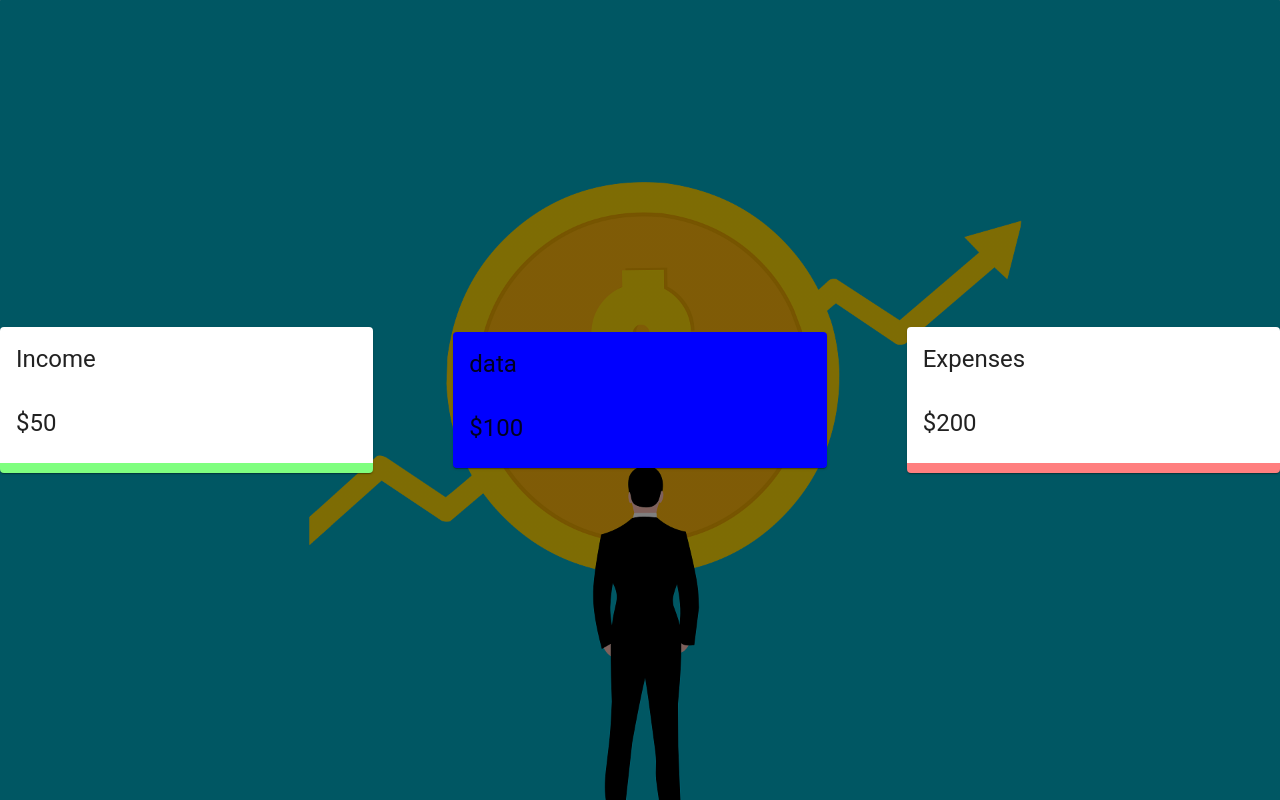
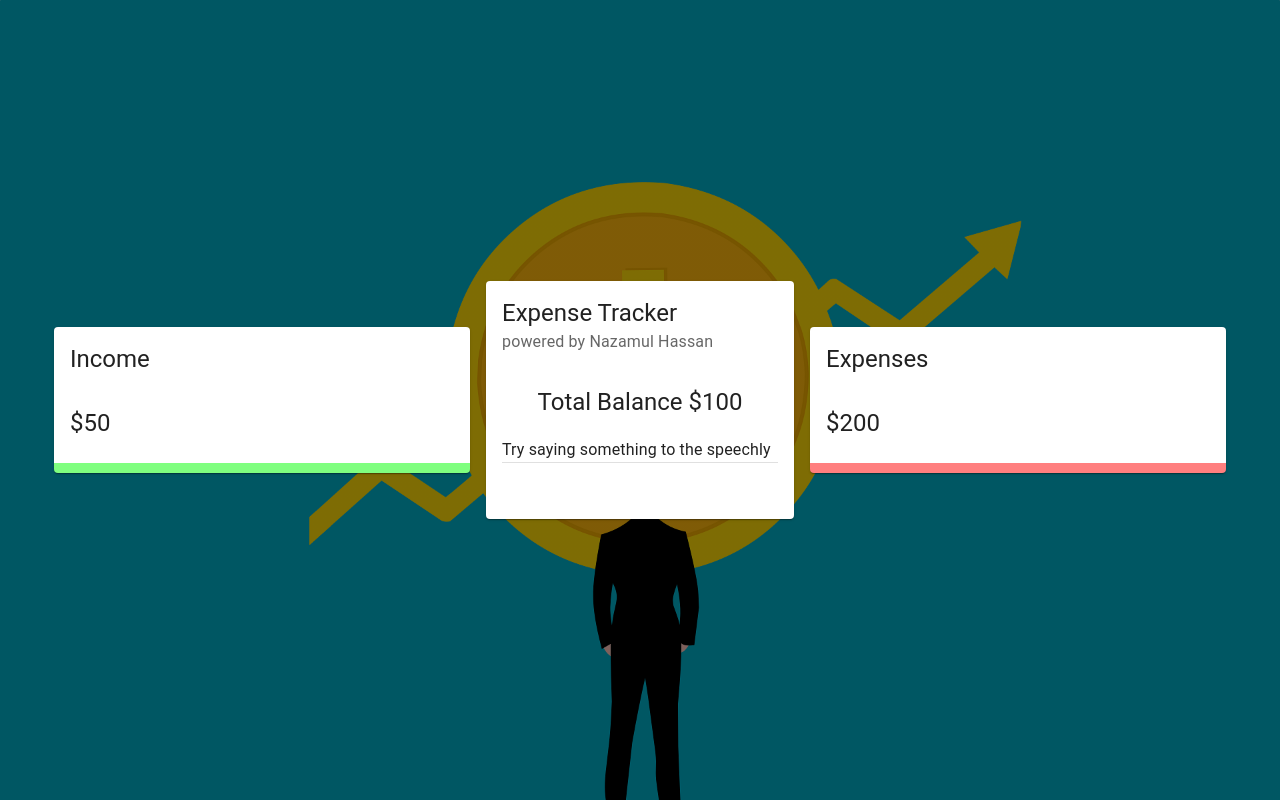
Before and after one commit to HassanNazamul/voice-assistant-expense-tracker, a React (Create React App) app: page / in a window 1280 px wide. Built offline with nearby package versions, Linux system fonts and the light colour scheme.

Commit message:
Main card is ready

```diff
--- a/src/App.js
+++ b/src/App.js
@@ -1,5 +1,6 @@
 import Grid from '@mui/material/Grid2';
 import Detail from './components/detail/Detail';
+import Main from './components/main/Main';
 
 function App() {
   return (
@@ -7,16 +8,17 @@ function App() {
 
       <Grid
         container
-        spacing={10}
+        spacing={2}
         alignItems="center"
+        justifyContent="center"
         sx={{ height: "100vh" }}
       >
         <Grid size={{ xs: 12, sm: 4 }}>
           <Detail title="Income" amount="$50" />
         </Grid>
 
-        <Grid size={{ xs: 12, sm: 4 }}>
-          <Detail title="data" amount="$100" />
+        <Grid size={{ xs: 12, sm: 3 }}>
+          <Main />
         </Grid>
 
         <Grid size={{ xs: 12, sm: 4 }}>
--- /dev/null
+++ b/src/components/main/Main.jsx
@@ -0,0 +1,52 @@
+import React from "react";
+import { MainCard } from "./style";
+import {
+  CardContent,
+  CardHeader,
+  Divider,
+  List,
+  Typography,
+} from "@mui/material";
+import Grid from "@mui/material/Grid2";
+
+const Main = () => {
+  return (
+    <div>
+      {/* this main card is comming style api */}
+      <MainCard>
+        <CardHeader
+          title="Expense Tracker"
+          subheader="powered by Nazamul Hassan"
+        ></CardHeader>
+
+        <CardContent>
+          <Typography align="center" variant="h5">
+            Total Balance $100{" "}
+          </Typography>
+
+          <Typography
+            variant="subtitle1"
+            style={{ lineHeight: "1.5em", marginTop: "20px" }}
+          >
+            {/* Info Card Component  */}
+            Try saying something to the speechly
+          </Typography>
+
+          <Divider />
+
+          {/* Form Component */}
+        </CardContent>
+
+        {/* another card content */}
+        {/* which will be styled */}
+        <CardContent>
+          <Grid container spacing={2}>
+            <Grid size={{ xs: 12 }}>{/* <List /> */}</Grid>
+          </Grid>
+        </CardContent>
+      </MainCard>
+    </div>
+  );
+};
+
+export default Main;
--- /dev/null
+++ b/src/components/main/style.js
@@ -0,0 +1,30 @@
+import { styled } from "@mui/material/styles";
+import { Card } from "@mui/material";
+
+// Define the style for MainCard
+export const MainCard = styled(Card)(({ theme }) => ({
+    // Media styling (aspect ratio for a 16:9 ratio)
+    media: {
+        height: 0,
+        paddingTop: '56.25%', // 16:9 aspect ratio
+    },
+    // Expand button styling
+    expand: {
+        transform: 'rotate(0deg)',
+        marginLeft: 'auto',
+        transition: theme.transitions.create('transform', {
+            duration: theme.transitions.duration.shortest,
+        }),
+    },
+    expandOpen: {
+        transform: 'rotate(180deg)',
+    },
+    // Cart content padding
+    cartContent: {
+        paddingTop: 0,
+    },
+    // Divider styling
+    divider: {
+        margin: '20px 0',
+    },
+}));
```
